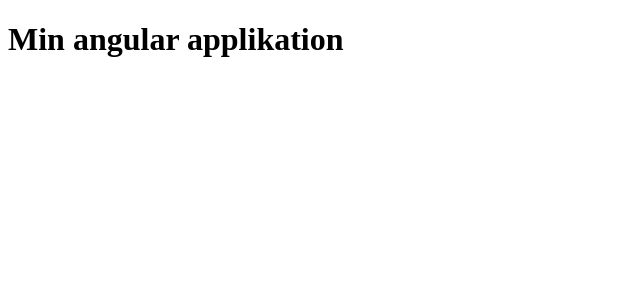
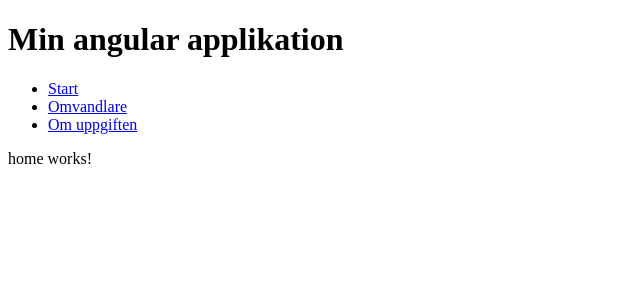
Before and after one commit to fredrikastjernlof/lab3_angular, an Angular app: page /home in a window 1280 px wide. Before the commit this address led to /. Shown: the top 300 px of the page, without its empty margins (0-640 px from the left). Built offline with nearby package versions, Linux system fonts and the light colour scheme.

Commit message:
Feat: add main navigation, routing and 404 page

```diff
--- a/src/app/app.html
+++ b/src/app/app.html
@@ -1,2 +1,5 @@
 <h1>Min angular applikation</h1>
-<router-outlet />
+<app-main-nav></app-main-nav>
+<main>
+<router-outlet/>
+</main>
--- a/src/app/app.routes.ts
+++ b/src/app/app.routes.ts
@@ -1,3 +1,17 @@
 import { Routes } from '@angular/router';
+import { Home } from './home/home';
+import { About } from './about/about';
+import { Convert } from './convert/convert';
+import { NotFound } from './not-found/not-found';
 
-export const routes: Routes = [];
+export const routes: Routes = [
+    { path: "home", component: Home},
+    { path: "start", component: Home},
+    { path: "about", component: About},
+    { path: "om", component: About},
+    { path: "convert", component: Convert},
+    { path: "omvandlare", component: Convert},
+    { path: "", redirectTo: "home", pathMatch: "full" },
+    { path: "404", component: NotFound},
+    { path: "**", redirectTo: "404", pathMatch: "full"}
+];
--- a/src/app/app.ts
+++ b/src/app/app.ts
@@ -1,9 +1,10 @@
 import { Component, signal } from '@angular/core';
 import { RouterOutlet } from '@angular/router';
+import { MainNav } from "./main-nav/main-nav";
 
 @Component({
   selector: 'app-root',
-  imports: [RouterOutlet],
+  imports: [RouterOutlet, MainNav],
   templateUrl: './app.html',
   styleUrl: './app.scss'
 })
--- /dev/null
+++ b/src/app/main-nav/main-nav.html
@@ -0,0 +1,13 @@
+<nav class="main-nav">
+    <ul>
+        <li>
+            <a routerLink="home">Start</a>
+        </li>
+        <li>
+            <a routerLink="convert">Omvandlare</a>
+        </li>
+        <li>
+            <a routerLink="about">Om uppgiften</a>
+        </li>
+    </ul>
+</nav>
--- /dev/null
+++ b/src/app/not-found/not-found.html
@@ -0,0 +1 @@
+<p>not-found works!</p>
--- /dev/null
+++ b/src/app/not-found/not-found.ts
@@ -0,0 +1,9 @@
+import { Component } from '@angular/core';
+
+@Component({
+  selector: 'app-not-found',
+  imports: [],
+  templateUrl: './not-found.html',
+  styleUrl: './not-found.scss',
+})
+export class NotFound {}
```
Also changed, not shown: src/app/main-nav/main-nav.ts (added, +10 -0 lines), src/app/main-nav/main-nav.scss (added), src/app/not-found/not-found.scss (added).
